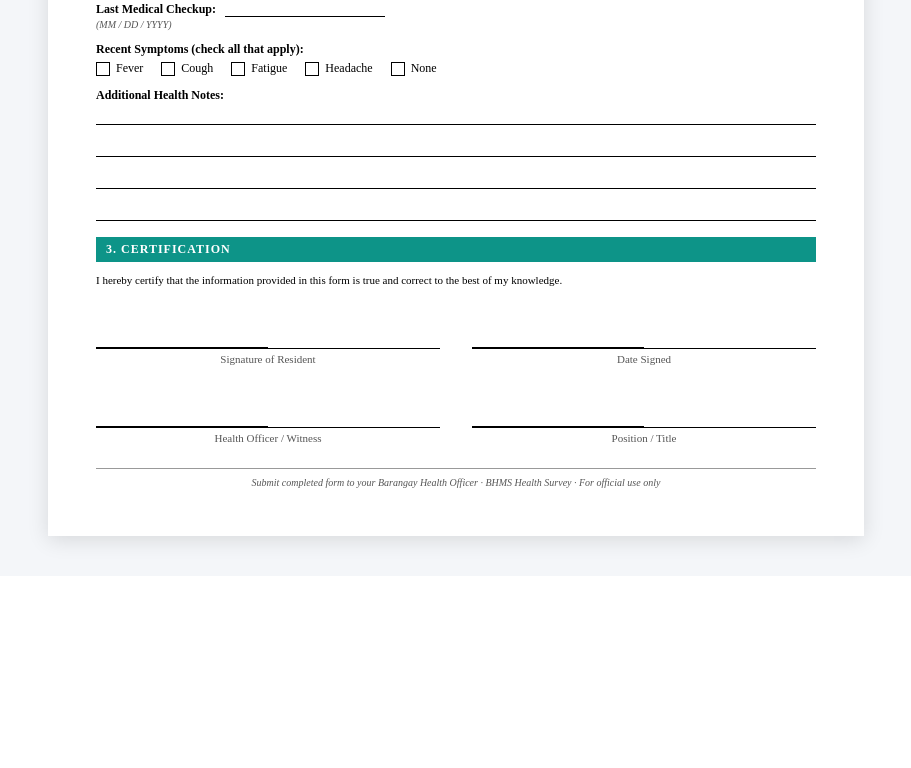
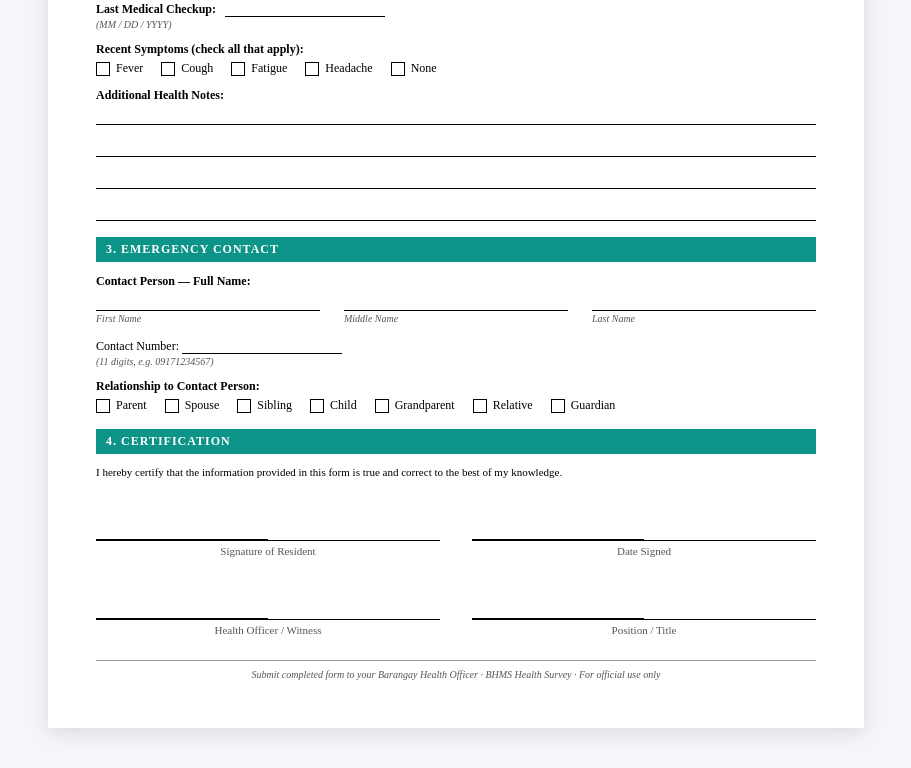
Before and after one commit to Frenzy0/Barangay_Health_Management_System, a PHP site: page /print_survey.php in a window 1280 px wide. Shown: the part 623-1391 px from the top of the page, without its empty margins (184-1095 px from the left). Before the commit the page ends 1179 px from the top, so only its background shows below. Run offline with PHP 8.4, Linux system fonts and the light colour scheme.

Commit message:
add contact information in print survey

```diff
--- a/print_survey.php
+++ b/print_survey.php
@@ -141,9 +141,53 @@
         </div>
     </div>
 
-    <!-- SECTION 3: CERTIFICATION -->
+    <!-- SECTION 3: EMERGENCY CONTACT -->
     <div class="section">
-        <h3>3. CERTIFICATION</h3>
+        <h3>3. EMERGENCY CONTACT</h3>
+
+        <div class="row">
+            <label>Contact Person — Full Name:</label>
+            <div class="row-inline" style="margin-top:4px;">
+                <div>
+                    <span class="line medium" style="width:100%;"></span>
+                    <div class="note">First Name</div>
+                </div>
+                <div>
+                    <span class="line medium" style="width:100%;"></span>
+                    <div class="note">Middle Name</div>
+                </div>
+                <div>
+                    <span class="line medium" style="width:100%;"></span>
+                    <div class="note">Last Name</div>
+                </div>
+            </div>
+        </div>
+
+        <div class="row-inline">
+            <div>
+                <label>Contact Number:</label>
+                <span class="line medium"></span>
+                <div class="note">(11 digits, e.g. 09171234567)</div>
+            </div>
+        </div>
+
+        <div class="row">
+            <label>Relationship to Contact Person:</label>
+            <div class="options">
+                <span class="opt"><span class="checkbox"></span> Parent</span>
+                <span class="opt"><span class="checkbox"></span> Spouse</span>
+                <span class="opt"><span class="checkbox"></span> Sibling</span>
+                <span class="opt"><span class="checkbox"></span> Child</span>
+                <span class="opt"><span class="checkbox"></span> Grandparent</span>
+                <span class="opt"><span class="checkbox"></span> Relative</span>
+                <span class="opt"><span class="checkbox"></span> Guardian</span>
+            </div>
+        </div>
+    </div>
+
+    <!-- SECTION 4: CERTIFICATION -->
+    <div class="section">
+        <h3>4. CERTIFICATION</h3>
         <p style="font-size:11px;margin:0 0 14px;">
             I hereby certify that the information provided in this form is true and correct
             to the best of my knowledge.
```
